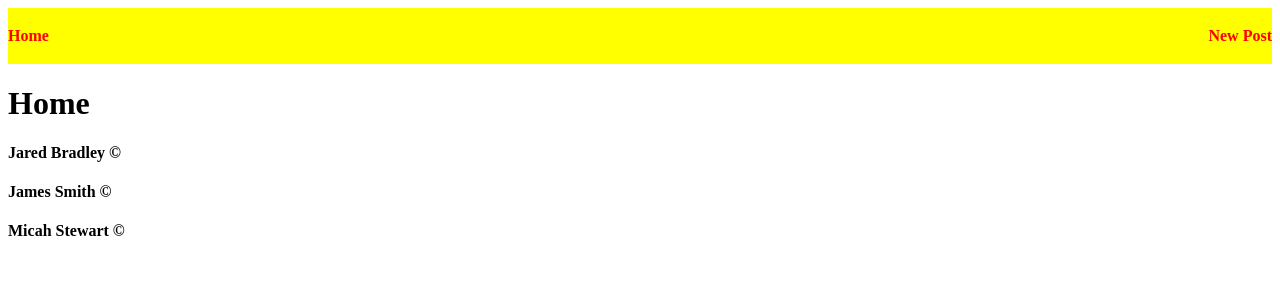
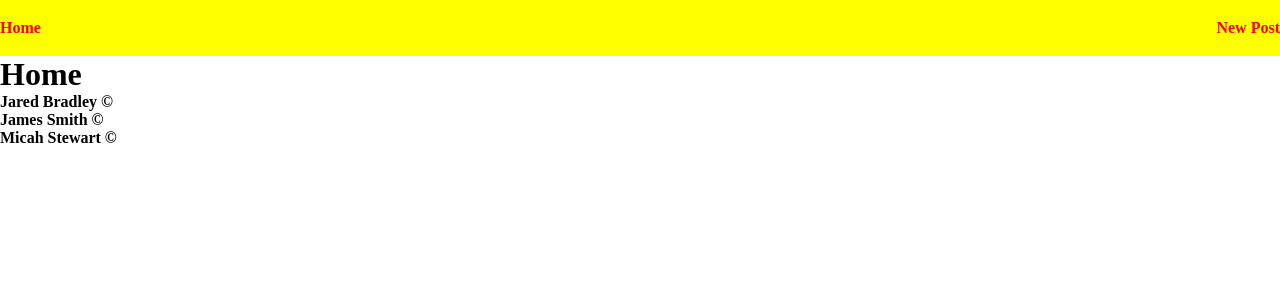
Before and after one commit to jwsmith2340/TastyGram-Frontend, a React (Create React App) app: page / in a window 1280 px wide. Shown: the top 300 px of the page. Built offline with nearby package versions, Linux system fonts and the light colour scheme.

Commit message:
adjusted html margins

```diff
--- a/src/App.js
+++ b/src/App.js
@@ -9,6 +9,7 @@ import Home from "./pages/Home";
 import Show from "./pages/Show";
 import Edit from "./pages/Edit";
 import New from "./pages/New";
+import './App.scss'
 
 
 function App() {
--- /dev/null
+++ b/src/App.scss
@@ -0,0 +1,4 @@
+* {
+    margin: 0;
+    box-sizing: border-box;
+}
```
